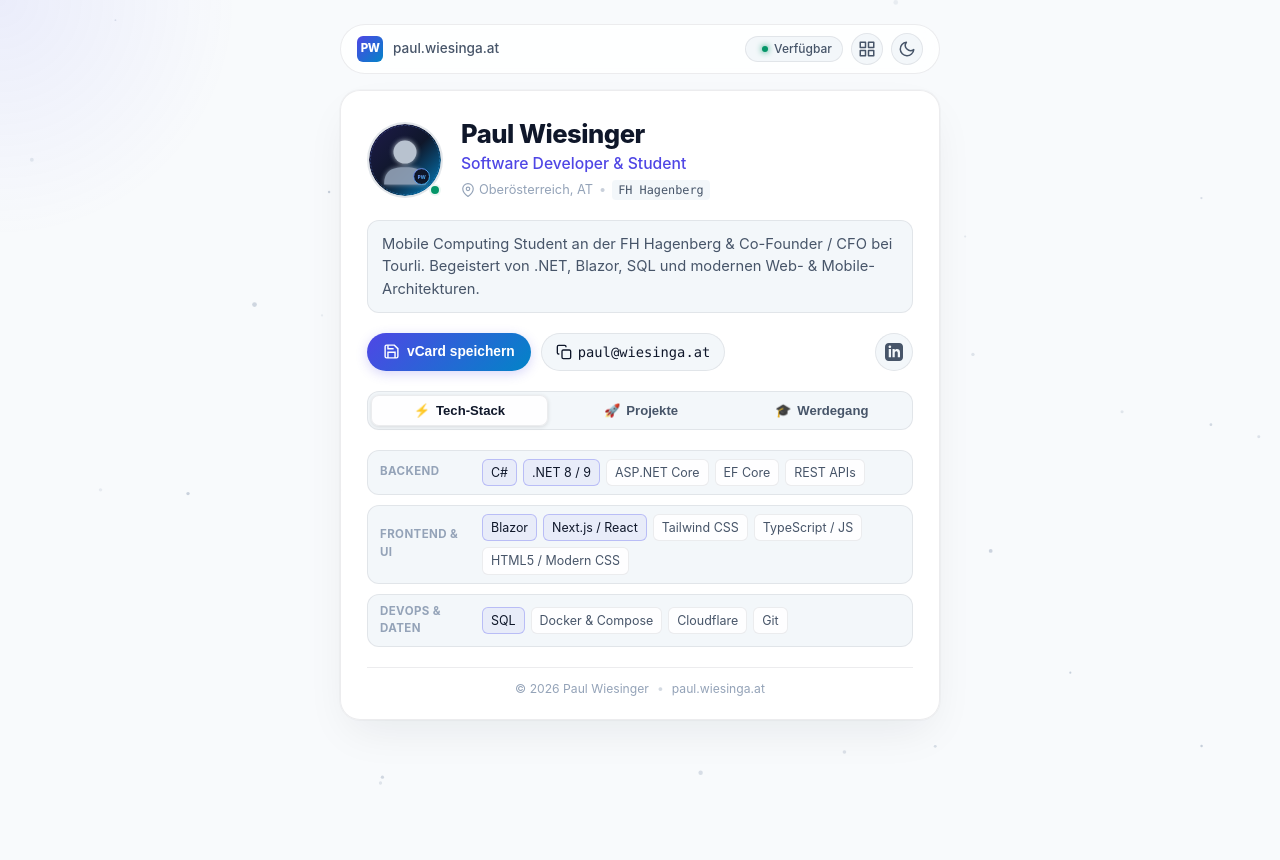
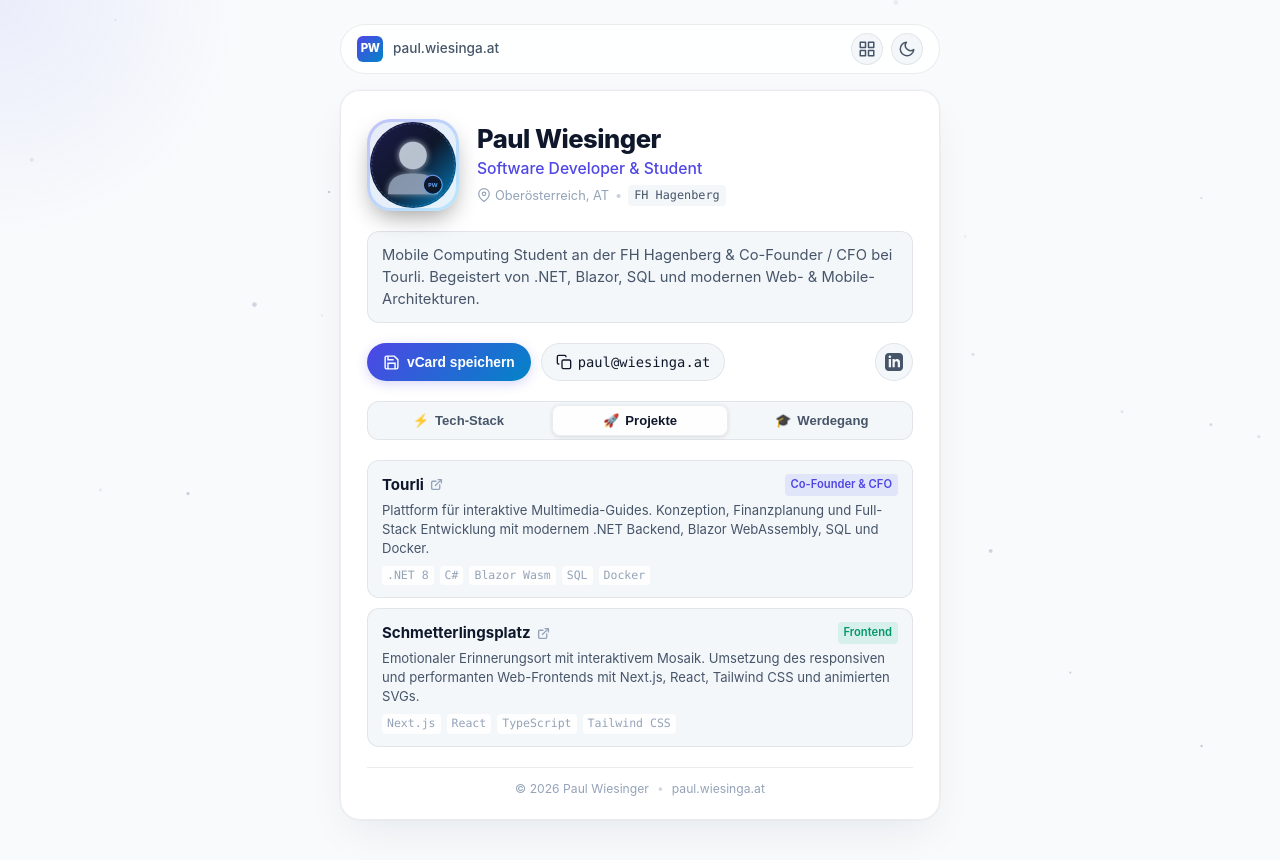
Before and after one commit to Wiesinga/paul.wiesinga.at, a website: page index.html in a window 1280 px wide. Before the commit the page ends 800 px from the top, so only its background shows below. Drawn offline with Linux system fonts and the light colour scheme.

Commit message:
Remove 'Verfügbar' from header, set 'Projekte' as default landing tab, enlarge and prepare profile picture frame with auto-detection

```diff
--- a/index.html
+++ b/index.html
@@ -37,12 +37,6 @@
       </div>
 
       <div class="header-actions">
-        <div class="status-indicator" title="Status: Verfügbar für Projekte">
-          <span class="status-ping"></span>
-          <span class="status-dot"></span>
-          <span class="status-label">Verfügbar</span>
-        </div>
-
         <button id="qrBtn" class="action-icon-btn" title="QR-Code für Smartphone" aria-label="QR-Code anzeigen">
           <svg width="18" height="18" viewBox="0 0 24 24" fill="none" stroke="currentColor" stroke-width="2" stroke-linecap="round" stroke-linejoin="round">
             <rect x="3" y="3" width="7" height="7"></rect>
@@ -76,9 +70,8 @@
 
       <!-- Profile Header -->
       <section class="card-intro">
-        <div class="avatar-wrapper">
+        <div class="avatar-wrapper" title="Profilbild">
           <img src="assets/avatar.svg" id="profileImg" alt="Paul Wiesinger" class="avatar-img" onerror="this.onerror=null; this.src='assets/avatar.svg';">
-          <span class="avatar-status-badge" title="Aktiv"></span>
         </div>
 
         <div class="intro-details">
@@ -135,10 +128,10 @@
 
       <!-- Segmented Navigation: 3 Schlanke Bereiche -->
       <nav class="section-tabs" aria-label="Kategorien">
-        <button class="nav-pill active" data-tab="tab-skills">
+        <button class="nav-pill" data-tab="tab-skills">
           <span>⚡</span> Tech-Stack
         </button>
-        <button class="nav-pill" data-tab="tab-projects">
+        <button class="nav-pill active" data-tab="tab-projects">
           <span>🚀</span> Projekte
         </button>
         <button class="nav-pill" data-tab="tab-about">
@@ -150,7 +143,7 @@
       <div class="tab-panels">
 
         <!-- 1. TECH-STACK & SKILLS -->
-        <section id="tab-skills" class="tab-card active">
+        <section id="tab-skills" class="tab-card">
           <div class="skills-clean-grid">
             <div class="skill-category">
               <span class="cat-label">Backend</span>
@@ -186,8 +179,8 @@
           </div>
         </section>
 
-        <!-- 2. PROJEKTE -->
-        <section id="tab-projects" class="tab-card">
+        <!-- 2. PROJEKTE (Standardmäßig aktiv) -->
+        <section id="tab-projects" class="tab-card active">
           <div class="project-items">
             <a href="https://tourli.at" target="_blank" rel="noopener noreferrer" class="compact-project">
               <div class="project-top">
--- a/script.js
+++ b/script.js
@@ -179,14 +179,33 @@ document.addEventListener('DOMContentLoaded', () => {
     }, 2200);
   }
 
-  // 8. Custom Avatar Detection
+  // 8. Custom Avatar Detection (supports any common filename)
   const profileImg = document.getElementById('profileImg');
   if (profileImg) {
-    const testImg = new Image();
-    testImg.src = 'assets/avatar.jpg';
-    testImg.onload = () => {
-      profileImg.src = 'assets/avatar.jpg';
-    };
+    const candidates = [
+      'assets/avatar.jpg',
+      'assets/avatar.png',
+      'assets/avatar.jpeg',
+      'assets/profile.jpg',
+      'assets/profile.png',
+      'assets/profil.jpg',
+      'assets/paul.jpg',
+      'assets/paul.png'
+    ];
+
+    function checkImage(index) {
+      if (index >= candidates.length) return;
+      const test = new Image();
+      test.src = candidates[index];
+      test.onload = () => {
+        profileImg.src = candidates[index];
+      };
+      test.onerror = () => {
+        checkImage(index + 1);
+      };
+    }
+
+    checkImage(0);
   }
 
   // =========================================================================
--- a/style.css
+++ b/style.css
@@ -253,27 +253,27 @@ body {
 .avatar-wrapper {
   position: relative;
   flex-shrink: 0;
+  width: 92px;
+  height: 92px;
+  border-radius: 24px;
+  padding: 3px;
+  background: linear-gradient(135deg, rgba(99, 102, 241, 0.4), rgba(56, 189, 248, 0.35));
+  box-shadow: 0 10px 25px -6px rgba(0, 0, 0, 0.4);
+  transition: transform var(--transition-fast), box-shadow var(--transition-fast);
+}
+
+.avatar-wrapper:hover {
+  transform: scale(1.02);
+  box-shadow: 0 12px 28px -4px var(--accent-glow);
 }
 
 .avatar-img {
-  width: 76px;
-  height: 76px;
-  border-radius: 50%;
+  width: 100%;
+  height: 100%;
+  border-radius: 21px;
   object-fit: cover;
-  border: 2px solid var(--border-subtle);
   background: var(--bg-card-inner);
   display: block;
-}
-
-.avatar-status-badge {
-  position: absolute;
-  bottom: 2px;
-  right: 2px;
-  width: 12px;
-  height: 12px;
-  background: var(--status-live);
-  border: 2px solid var(--bg-card);
-  border-radius: 50%;
 }
 
 .intro-details {
```
